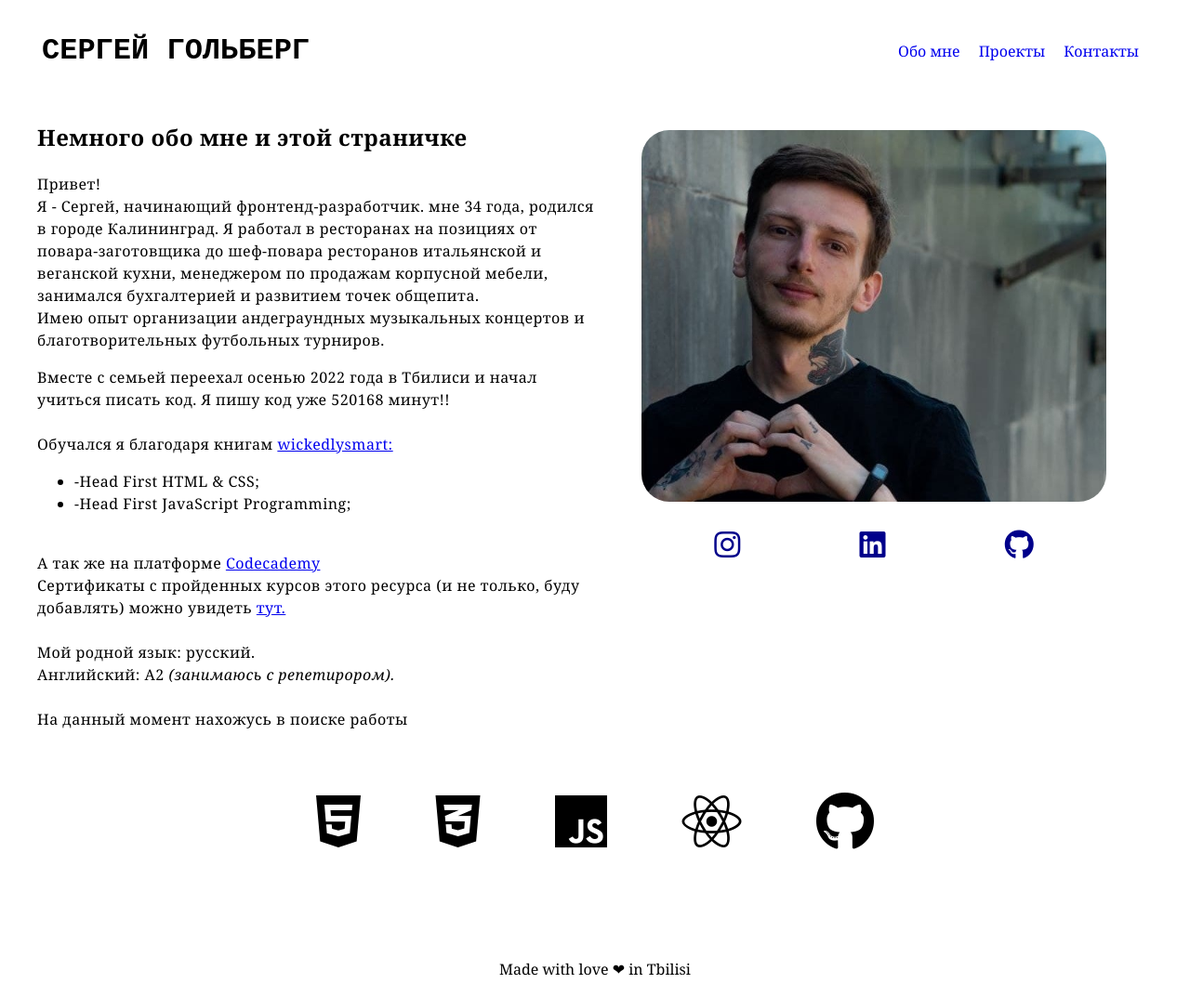
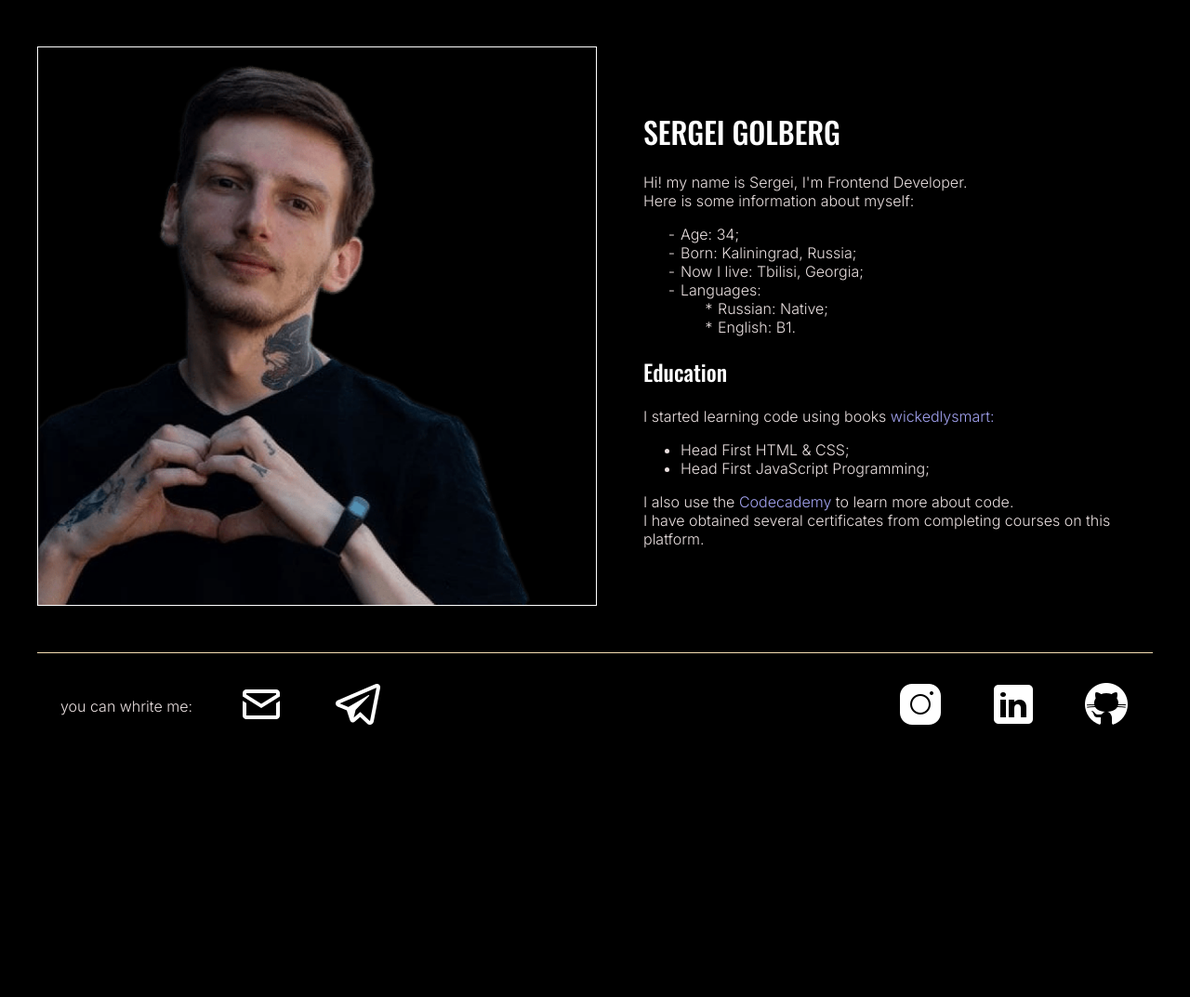
Before and after one commit to SergeiGolberg/SergeiGolberg.github.io, a plain HTML site: page index.html in a window 1280 px wide. Shown: the whole page at 93% size. After the commit the page ends 842 px from the top, so only its background shows below. Drawn offline with nearby package versions, Linux system fonts and the light colour scheme.

Commit message:
update  style

```diff
--- a/index.html
+++ b/index.html
@@ -1,100 +1,72 @@
 <!DOCTYPE html>
-<html lang="ru">
+<html lang="en">
     <head>
-        <meta charset="UTF-8" />
-        <title>Portfolio</title>
-        <link href="./styles/style.css" rel="stylesheet" />
+        <meta charset="utf-8">
+        <title>Sergei Golberg</title>
+        <link href="styles/style.css" rel="stylesheet">
         <link rel="stylesheet" href="https://cdnjs.cloudflare.com/ajax/libs/font-awesome/5.15.4/css/all.min.css">
-
+        <link rel="preconnect" href="https://fonts.googleapis.com">
+        <link rel="preconnect" href="https://fonts.gstatic.com" crossorigin>
+        <link href="https://fonts.googleapis.com/css2?family=Oswald:wght@500&display=swap" rel="stylesheet">
+        <link rel="preconnect" href="https://fonts.googleapis.com">
+        <link rel="preconnect" href="https://fonts.gstatic.com" crossorigin>
+        <link href="https://fonts.googleapis.com/css2?family=Inter:wght@300&display=swap" rel="stylesheet">
     </head>
     <body>
-        <header>
-            <h1 class="name">Сергей Гольберг</h1>
-            <nav>
-                <ul class="flex">
-                    <li><a href="#about-me">Обо мне</a></li>
-                    <li><a href="#projects" id="alert">Проекты</a></li>
-                    <li><a href="#contacts">Контакты</a></li>
+        <main>
+            <div id="avatar">
+                 <img src="images/photo_2021-07-11_01-33-54-transformed 4.png" alt="avatar">
+            </div>
+            <div id="aboutme">
+                <h1>SERGEI GOLBERG</h1>
+                <p>
+                    Hi! my name is Sergei, I'm Frontend Developer.<br>
+                    Here is some information about myself:
+                    <ul class="me">
+                        <li>Age: 34;</li>
+                        <li>Born: Kaliningrad, Russia;</li>
+                        <li>Now I live: Tbilisi, Georgia;</li>
+                        <li>Languages:
+                            <ul class="lang">
+                                <li> Russian: Native;</li>
+                                <li> English: B1.</li>
                             </ul>
-            </nav>
-        </header>
-        <main>
-            <section id="about-me" class="flex">
-                <div class="text-container">
-                    <h2>Немного обо мне и этой страничке</h2>
+                        </li>
+                    </ul>
+                </p>
+                <h2>Education</h2>
                 <p>
-                        Привет!<br>
-                        Я - Сергей, начинающий фронтенд-разработчик. мне <span id="SergeiAge">JS-FUNCTION</span> года,
-                        родился в городе Калининград.
-                        Я работал в ресторанах
-                        на позициях от повара-заготовщика до шеф-повара ресторанов
-                        итальянской и веганской кухни, менеджером по продажам корпусной мебели,
-                        занимался бухгалтерией и развитием точек общепита. <br>
-                        Имею опыт организации андеграундных музыкальных концертов
-                        и благотворительных футбольных турниров.
+                    I started learning code using books <a href="https://wickedlysmart.com/books/" target="_blank">wickedlysmart:</a>
+                    <ul>
+                        <li>Head First HTML & CSS;</li>
+                        <li>Head First JavaScript Programming;</li>
+                    </ul>
+                    I also use the <a href="https://www.codecademy.com/" target="_blank">Codecademy</a> to learn more about code.<br>
+                    I have obtained several certificates from completing courses on this platform.
                 </p>
-                    <p>
-                        Вместе с семьей переехал осенью 2022 года в Тбилиси
-                        и начал учиться писать код. Я пишу код уже <span id="programmingAge">JS-FUNCTION</span>!<br><br>
-
-                        Обучался я благодаря книгам <a href="https://wickedlysmart.com/books/" target="_blank">wickedlysmart:</a>
-                        <ul>
-                            <li>-Head First HTML & CSS;</li>
-                            <li>-Head First JavaScript Programming;</li>
-                        </ul><br>
-
-                        А так же на платформе <a href="https://www.codecademy.com/" target="_blank">Codecademy</a><br>
-                        Сертификаты с пройденных курсов этого ресурса
-                        (и не только, буду добавлять) можно увидеть <a href="#">тут.</a><br><br>
-
-                        Мой родной язык: русский.<br>
-                        Английский: А2 <em>(занимаюсь с репетирором).</em><br><br>
-
-                        На данный момент нахожусь в поиске работы
-                    </p>
-
-                    <p></p> <!-- об опыте -->
             </div>
-                <div class="container-with-photo">
-                    <div class="photo-container">
-                        <img src="./images/photo_2021-07-11_01-33-54.jpg" alt="Sergei Golberg">
+        </main>
+        <div id="contacts">
+            <div class="message">
+                <p>you can whrite me:</p>
+                <a href="mailto:golberg.sergei@gmail.com" target="_blank">
+                    <img src='/images/icons/icons8-почта-48.png'>
+                </a>
+                <a href="https://t.me/SergeiGolberg" target="_blank">
+                    <img src='/images/icons/icons8-телеграмма-60.png'>
+                </a>
             </div>
-                    <div class="social-media flex">
-                        <a href="https://www.instagram.com/serega_golberg/" alt="instagram" target="_blank">
-                            <span class="fab fa-brands fa-instagram" style="color: darkblue"></span>
+            <div class="social">
+                <a href="https://www.instagram.com/serega_golberg/" target="_blank">
+                    <img src='/images/icons/icons8-instagram-50.png' alt="instagram">
                 </a>
-                        <a href="https://www.linkedin.com/in/sergei-golberg-83ab1a258/" alt="linkedin" target="_blank">
-                            <span class="fab fa-brands fa-linkedin" style="color: darkblue"></span>
+                <a href="https://www.linkedin.com/in/sergei-golberg-83ab1a258/" target="_blank">
+                    <img src='/images/icons/icons8-линкедин-50.png' alt="linkedin">
                 </a>
-                        <a href="https://github.com/SergeiGolberg" alt="GitHub" target="_blank">
-                            <span class="fab fa-brands fa-github" style="color: darkblue"></span>
+                <a href="https://github.com/SergeiGolberg" target="_blank">
+                    <img src='/images/icons/icons8-github-50.png' alt="GitHub" >
                 </a>
             </div>
         </div>
-            </section>
-
-            <section id="skills">
-                <div class="skills-container flex">
-                    <span class="fab fa-html5"></span>
-                    <span class="fab fa-css3-alt"></span>
-                    <span class="fab fa-brands fa-js"></span>
-                    <span class="fab fa-react"></span>
-                    <span class="fab fa-github"></span>
-
-                </div>
-            </section>
-
-            <section id="projects" class="hide">
-
-            </section>
-
-           <section id="contacts" class="hide">
-
-           </section>
-        </main>
-        <footer>
-            <p>Made with love <span class="heart">❤</span> in Tbilisi</p>
-        </footer>
     </body>
-    <script src="main.js"></script>
     </html>
--- /dev/null
+++ b/oldVer/style.css
@@ -0,0 +1,115 @@
+/* General rules */
+
+body {
+    font-family: Georgia, 'Times New Roman', Times, serif;
+    max-width: 1200px;
+    margin: 0 auto;
+    display: flex;
+    flex-direction: column;
+    justify-content: center;
+
+}
+
+.text-container  {
+    letter-spacing: 0.5px;
+    line-height: 1.5;
+
+}
+
+.text-container {
+    max-width: 600px;
+}
+
+.photo-container {
+    width: 400;
+    height: 400px;
+    border-radius: 30px;
+    overflow: hidden;
+    margin: 30px 50px;
+}
+
+.photo-container img {
+    width: 100%;
+
+}
+
+blockquote {
+    font-style: italic;
+}
+
+.flex {
+    display: flex;
+}
+
+.hide {
+    display: none;
+}
+/* header */
+
+header {
+    display: flex;
+    justify-content: space-between;
+    align-items: center;
+    margin: 15px 5px;
+    /*font-size: 1.3rem;*/
+}
+.name {
+    font-family: 'Courier New', Courier, monospace;
+    text-transform: uppercase;
+}
+
+nav li {
+    list-style-type: none;
+    margin: 10px;
+}
+
+nav a {
+    text-decoration: none;
+
+}
+
+/* Section About me */
+
+#about-me {
+    justify-content: space-between;
+}
+
+.social-media {
+    justify-content: space-evenly;
+}
+
+.social-media .fab {
+    font-size: 2rem;
+    padding: auto;
+}
+
+.social-media  span {
+    transition: font-size 0.2s ease-out;
+}
+
+.social-media  span:hover {
+    font-size: 3rem;
+}
+
+/* section Skills */
+
+.skills-container {
+
+    width: 50%;
+    margin: 50px auto;
+    justify-content: space-between;
+}
+
+.skills-container .fab  {
+    font-size: 4rem;
+}
+
+/* section Projects */
+
+/* section Contacts */
+
+/* footer */
+footer {
+    margin: 50px auto;
+
+}
--- a/styles/style.css
+++ b/styles/style.css
@@ -1,115 +1,73 @@
-/* General rules */
+body {
+    background-color: black;
+    font-family: 'Inter', sans-serif;
+    color: rgb(234, 224, 224);
+    max-width: 1200px;
+    margin: 50px auto;
+}
 
-body {
-    font-family: Georgia, 'Times New Roman', Times, serif;
-    max-width: 1200px;
-    margin: 0 auto;
+h1, h2, h3 {
+    color: rgb(255, 255, 255);;
+    font-family: 'Oswald', sans-serif;
+    font-weight: 400;
+}
+
+a {
+    color: rgb(163, 163, 241);
+    text-decoration: none;
+}
+
+
+
+main {
     display: flex;
-    flex-direction: column;
+    border-bottom: solid 1px wheat;
+    padding-bottom: 50px;
+    width: 100%;
     justify-content: center;
+    align-items: center;
+}
+
+#aboutme {
+    padding-left: 50px;
 
 }
 
-.text-container  {
-    letter-spacing: 0.5px;
-    line-height: 1.5;
+#avatar {
+    width: 600px;
+    height: 600px;
+    border: solid 1px #ffffff;
+    display: flex;
+    align-items: flex-end;
+}
+
+#avatar img {
+    height: auto;
+    max-height: 100%;
+}
+
+ul.me {
+    list-style-type: '- ' ;
+}
+ul.lang {
+    list-style: '* ';
+}
+
+#contacts {
+    display: flex;
+    justify-content: space-between;
+    margin: 25px;
+}
+
+.message, .social {
+    display: flex;
+    align-items: center;
+    gap: 50px;
+}
+#contacts img {
+    transition: transform 0.2s ease-out;
+}
+#contacts img:hover {
+    transform: scale(1.5);
 
 }
-
-.text-container {
-    max-width: 600px;
-}
-
-.photo-container {
-    width: 400;
-    height: 400px;
-    border-radius: 30px;
-    overflow: hidden;
-    margin: 30px 50px;
-}
-
-.photo-container img {
-    width: 100%;
-
-}
-
-blockquote {
-    font-style: italic;
-}
-
-.flex {
-    display: flex;
-}
-
-.hide {
-    display: none;
-}
-/* header */
-
-header {
-    display: flex;
-    justify-content: space-between;
-    align-items: center;
-    margin: 15px 5px;
-    /*font-size: 1.3rem;*/
-}
-.name {
-    font-family: 'Courier New', Courier, monospace;
-    text-transform: uppercase;
-}
-
-nav li {
-    list-style-type: none;
-    margin: 10px;
-}
-
-nav a {
-    text-decoration: none;
-
-}
-
-/* Section About me */
-
-#about-me {
-    justify-content: space-between;
-}
-
-.social-media {
-    justify-content: space-evenly;
-}
-
-.social-media .fab {
-    font-size: 2rem;
-    padding: auto;
-}
-
-.social-media  span {
-    transition: font-size 0.2s ease-out;
-}
-
-.social-media  span:hover {
-    font-size: 3rem;
-}
-
-/* section Skills */
-
-.skills-container {
-
-    width: 50%;
-    margin: 50px auto;
-    justify-content: space-between;
-}
-
-.skills-container .fab  {
-    font-size: 4rem;
-}
-
-/* section Projects */
-
-/* section Contacts */
-
-/* footer */
-footer {
-    margin: 50px auto;
-
-}
```
Also changed, not shown: oldVer/index.html (added, +100 -0 lines), images/icons/icons8-github-50.png (added), images/icons/icons8-instagram-50.png (added), images/icons/icons8-линкедин-50.png (added), images/icons/icons8-почта-48.png (added), images/icons/icons8-телеграмма-60.png (added), images/photo_2021-07-11_01-33-54-transformed 4.png (added), images/photo_2023-08-20_00-21-41.jpg (added), 1 other file. Lines whose indentation alone changed are shown as unchanged.
